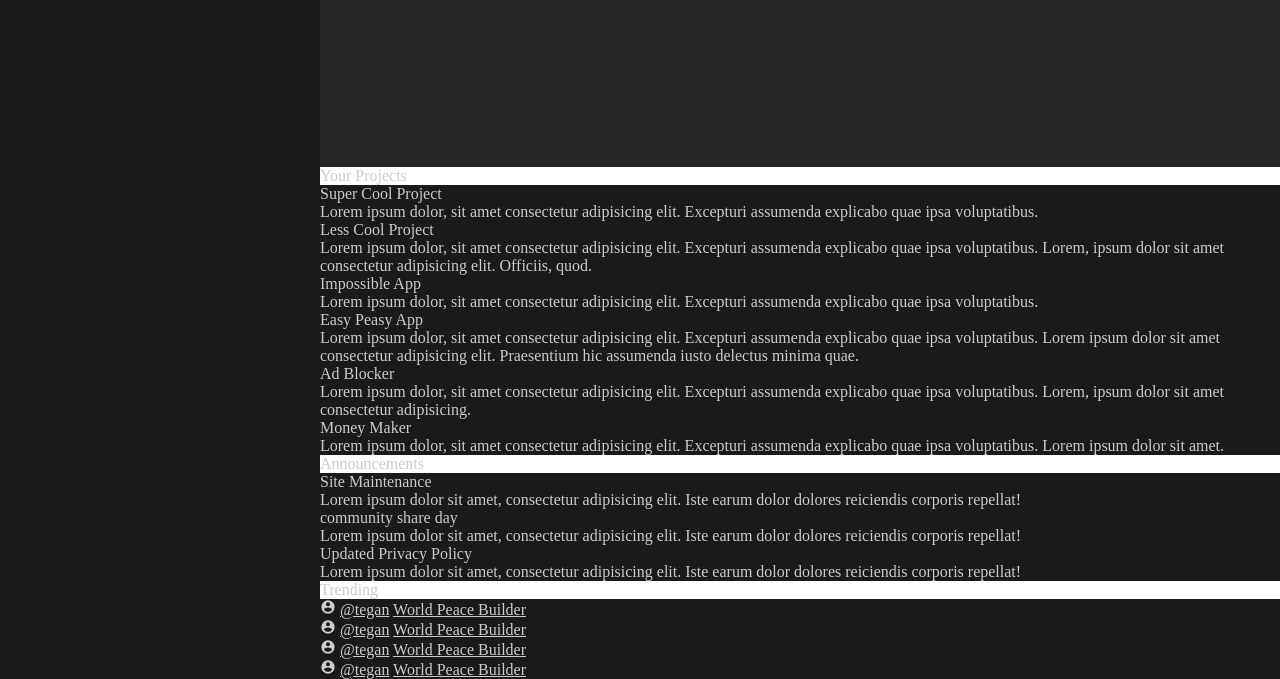
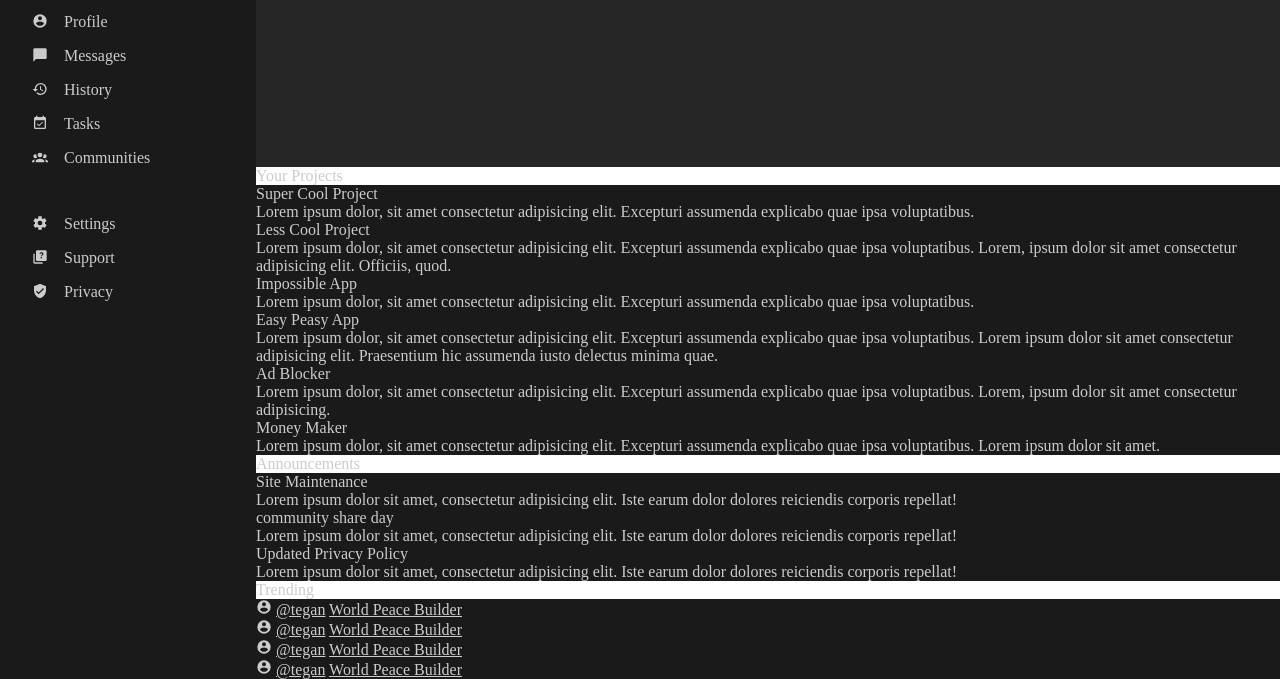
Before and after one commit to jls777/admin-dashboard, a plain HTML site: page index.html in a window 1280 px wide. Shown: the part 121-800 px from the top of the page. Drawn offline with Linux system fonts and the light colour scheme.

Commit message:
added grid and padding to dashboard container

```diff
--- a/styles.css
+++ b/styles.css
@@ -17,13 +17,30 @@ svg {
 .main-container {
   height: 100vh;
   display: grid;
-  grid-template-columns: 1fr 3fr;
+  grid-template-columns: 1fr 4fr;
   grid-template-rows: 1fr;
 }
 
 .dashboard-container {
   grid-row: span 2;
   background-color: hsl(0, 0%, 10%);
+  display: grid;
+  grid-template-columns: 1fr;
+  grid-auto-rows: min-content;
+  gap: 3rem;
+  padding: 2rem;
+}
+
+.nav-list {
+  display: grid;
+  grid-template-columns: min-content min-content;
+  gap: 1rem;
+}
+
+.utility-list {
+  display: grid;
+  grid-template-columns: min-content min-content;
+  gap: 1rem;
 }
 
 button {
```
